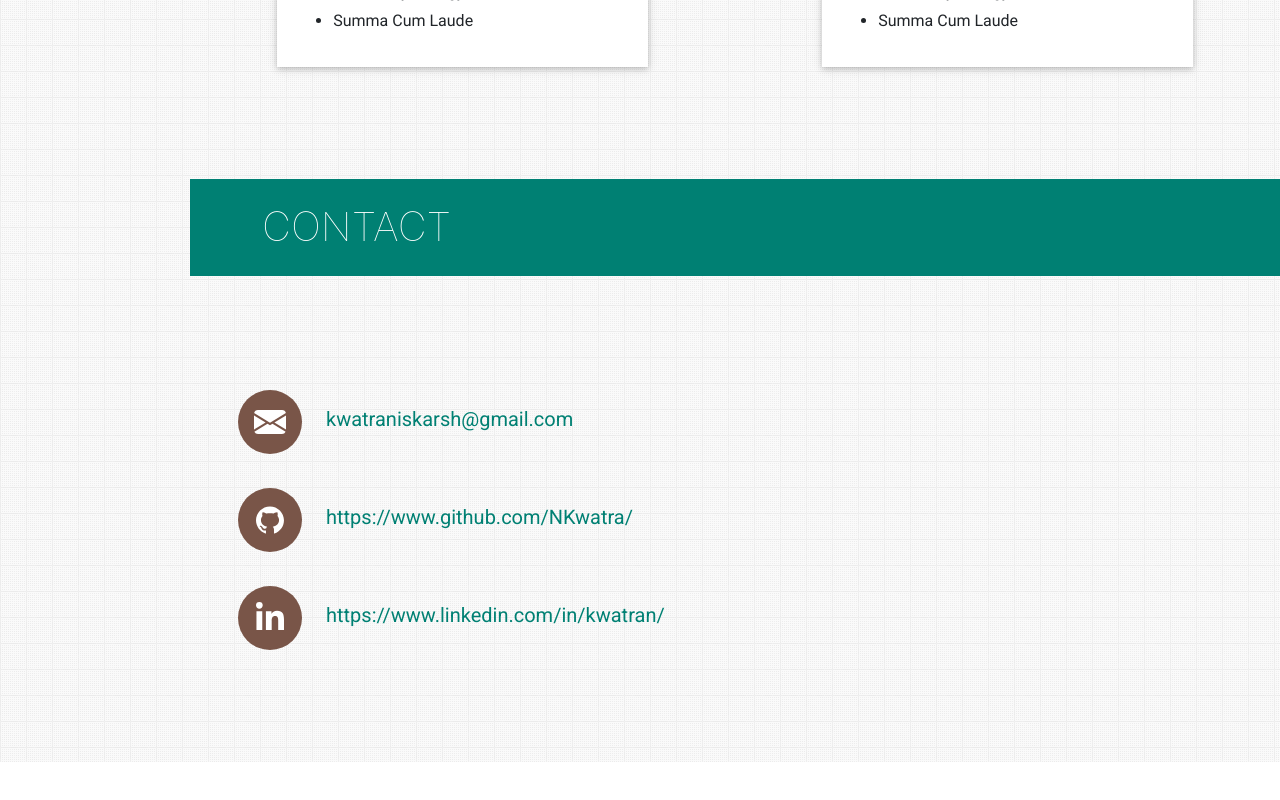
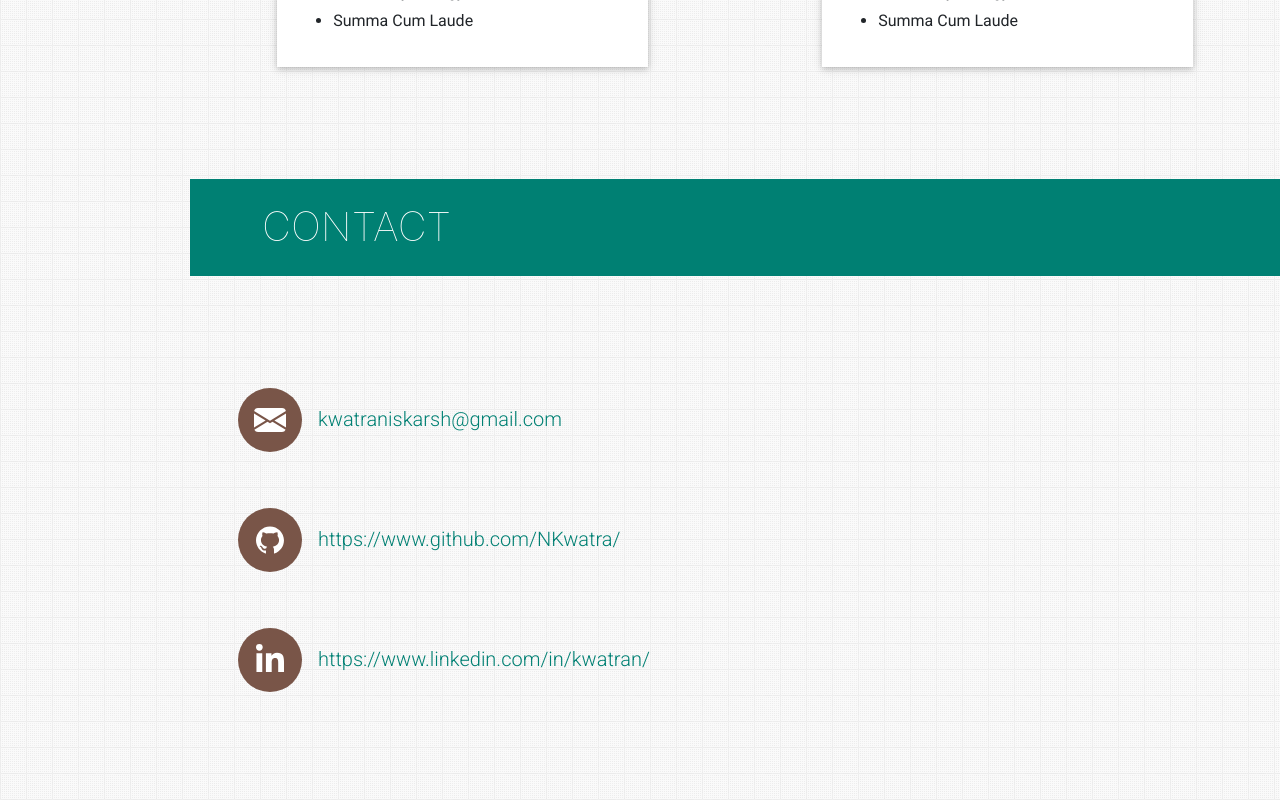
Before and after one commit to NKwatra/portfolio, a Next.js app: page / in a window 1280 px wide. Shown: the part 5597-6397 px from the top of the page. Before the commit the page ends 6359 px from the top, so only its background shows below. Built offline with nearby package versions, Linux system fonts and the light colour scheme.

Commit message:
Fix: contact links on different screens

```diff
--- a/src/components/Contact.js
+++ b/src/components/Contact.js
@@ -42,23 +42,25 @@ const ContactRow = ({ cnt }) => {
   const [showTooltip, setShowTooltip] = useState(false);
   return (
     <>
-      <a
-        href={cnt.link}
-        target="_blank"
-        className={`${styles.entry} position-relative d-inline-block my-3`}
-      >
-        <span
-          className={styles.iconContainer}
-          onMouseOver={() => setShowTooltip(true)}
-          onMouseOut={() => setShowTooltip(false)}
-        >
-          <span className="ml-3 d-inline-block mt-3">{cnt.icon}</span>
-        </span>
-        <span className={`ml-3 d-inline-block ${styles.label} mt-3`}>
-          {cnt.label}
-        </span>
+      <div className={`position-relative my-3 ${styles.entry}`}>
+        <div className="text-center">
+          <a
+            className={`${styles.iconContainer} pt-3 ${styles.anchor}`}
+            onMouseOver={() => setShowTooltip(true)}
+            onMouseOut={() => setShowTooltip(false)}
+            href={cnt.link}
+            target="_blank"
+          >
+            {cnt.icon}
+          </a>
+        </div>
+        <div className={`text-center pt-2 ml-lg-3 pt-lg-3`}>
+          <a href={cnt.link} target="_blank" className={styles.anchorText}>
+            {cnt.label}
+          </a>
+        </div>
         <Tooltip label={cnt.tooltipLabel} active={showTooltip} />
-      </a>
+      </div>
       <br />
     </>
   );
--- a/src/styles/contact.module.css
+++ b/src/styles/contact.module.css
@@ -1,27 +1,10 @@
-.entry {
-  cursor: default;
-  color: var(--teal);
-}
-
-.entry:hover {
-  color: var(--teal);
-  text-decoration: none;
-}
-
-.label {
-  cursor: pointer;
-}
-
-.label:hover {
-  border-bottom: solid 3px var(--teal);
-}
-
 .tooltip {
   background-color: #000000;
   color: #ffffff;
   padding: 16px 24px;
   position: absolute;
-  bottom: 80px;
+  bottom: 100px;
+  left: 45%;
   opacity: 0;
   transition: opacity 1s ease-in-out;
 }
@@ -34,21 +17,40 @@
   color: #ffffff;
   width: 64px;
   height: 64px;
-  display: inline-block;
   border-radius: 50%;
   cursor: pointer;
   display: inline-block;
 }
 
+.anchor:hover {
+  text-decoration: none;
+  color: #ffffff;
+}
+
+.anchorText {
+  color: var(--teal);
+}
+
+.anchorText:hover {
+  color: var(--teal);
+  text-decoration: none;
+  border-bottom: solid 3px var(--teal);
+}
+
 @media (min-width: 992px) {
-  .label {
-    font-size: 1.25rem;
-    margin-left: 1.5rem !important;
-    margin-bottom: 16px;
-  }
   .entry {
-    flex-direction: row !important;
-    justify-content: flex-start !important;
+    display: flex;
+    flex-direction: row;
     padding-left: 48px;
   }
+
+  .tooltip {
+    left: 10px;
+    bottom: 80px;
+  }
+
+  .anchorText {
+    font-size: 1.25rem;
+    font-weight: 300;
+  }
 }
```
